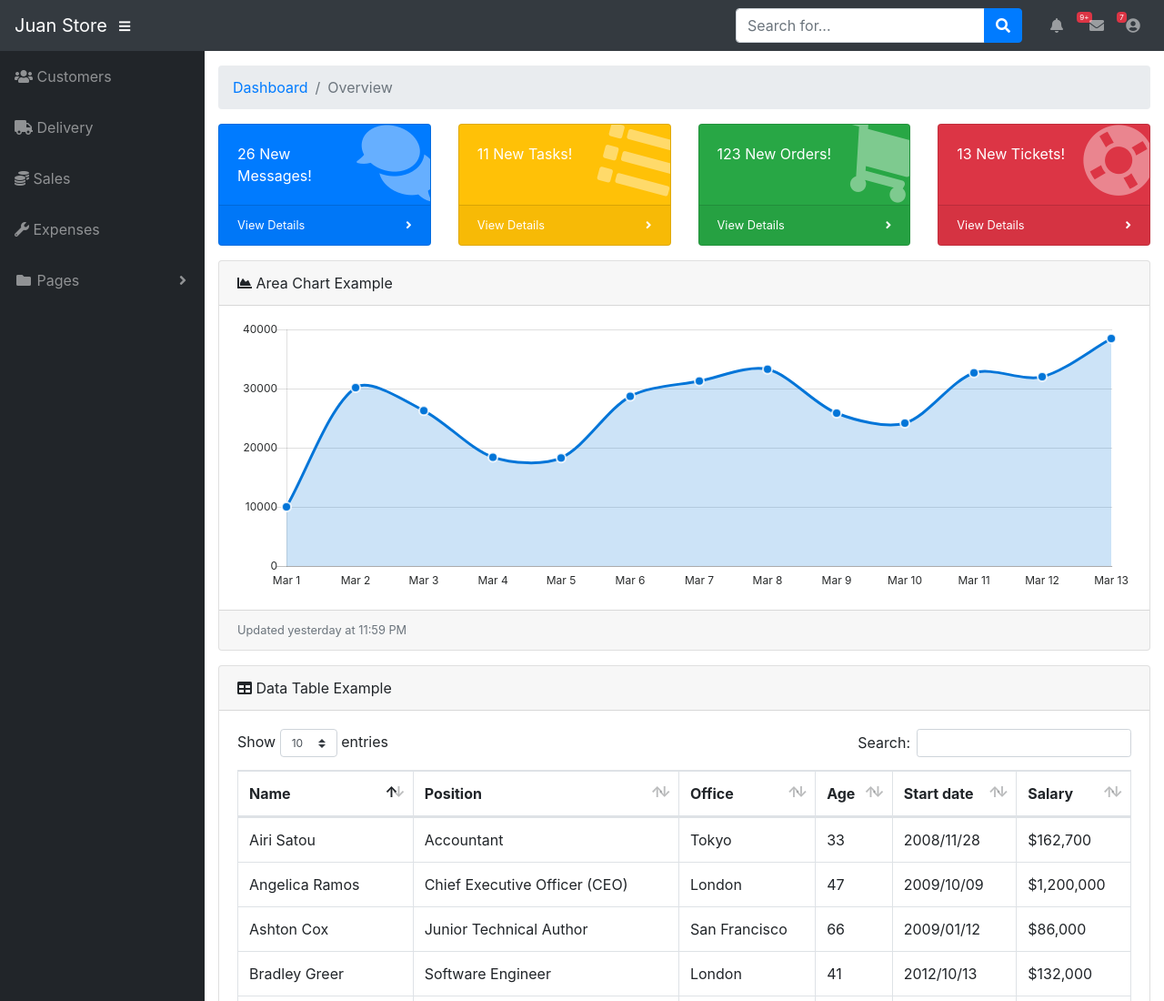
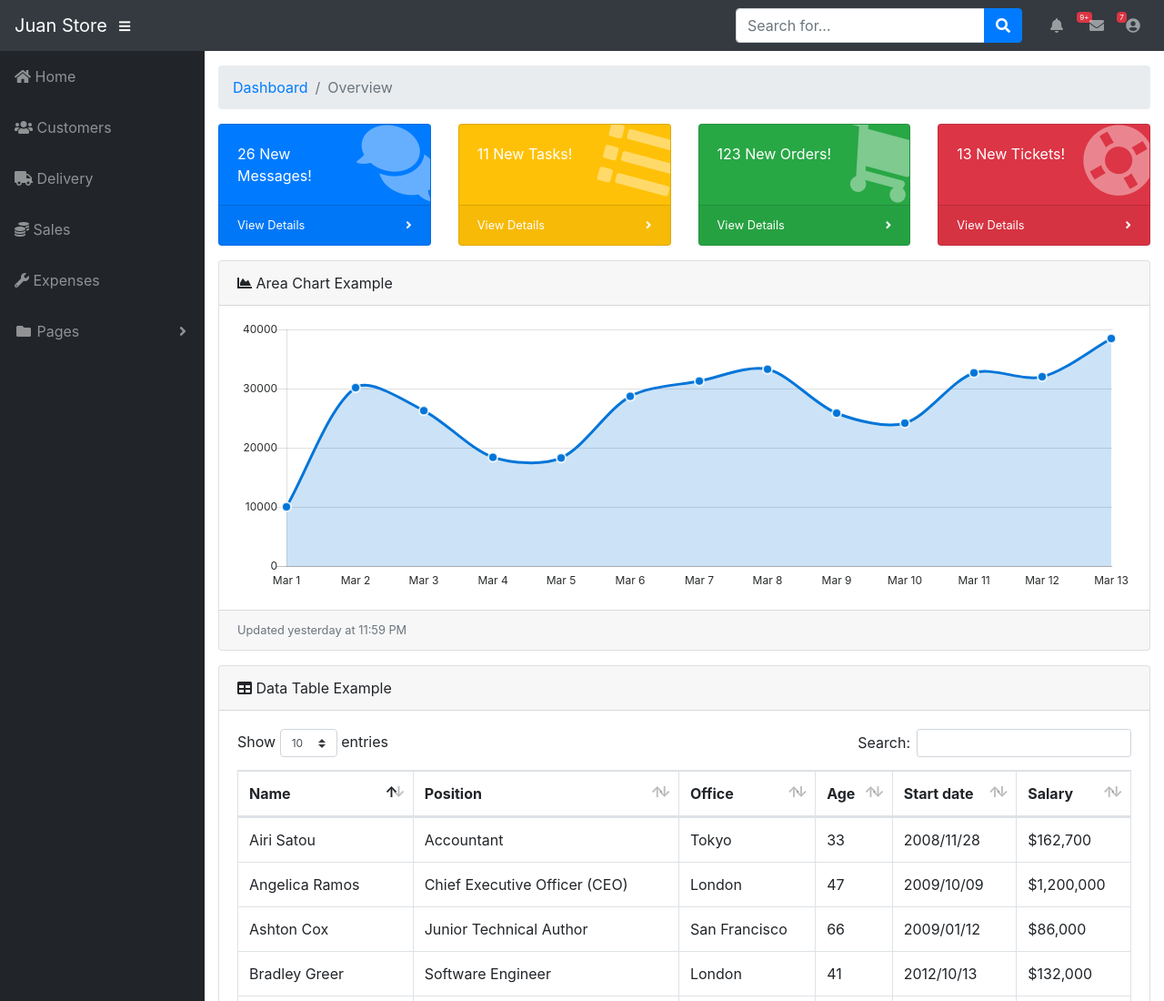
Before and after one commit to BJ12678/JuanStore, a plain HTML site: page index.html in a window 1280 px wide. Shown: the top 1100 px of the page at 91% size. Drawn offline with nearby package versions, Linux system fonts and the light colour scheme.

Commit message:
sidebar icons modified

```diff
--- a/index.html
+++ b/index.html
@@ -100,6 +100,12 @@
 
     <!-- Sidebar -->
     <ul class="sidebar navbar-nav">
+      <li class="nav-item">
+        <a class="nav-link" href="index.html">
+          <i class="fas fa-home"></i>
+          <span>Home</span>
+        </a>
+      </li>
       <li class="nav-item">
         <a class="nav-link" href="index.html">
           <i class="fas fa-users"></i>
```
